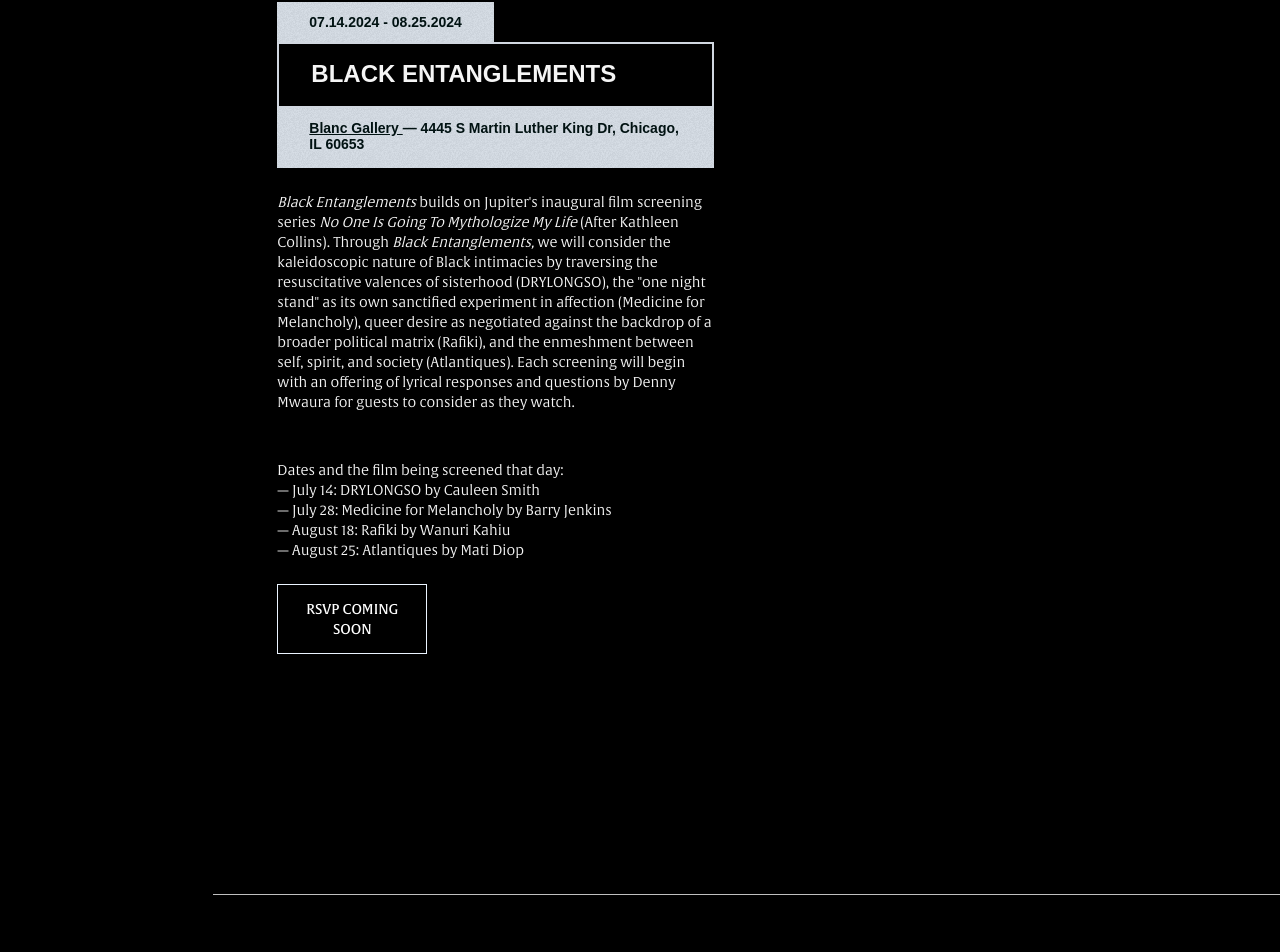
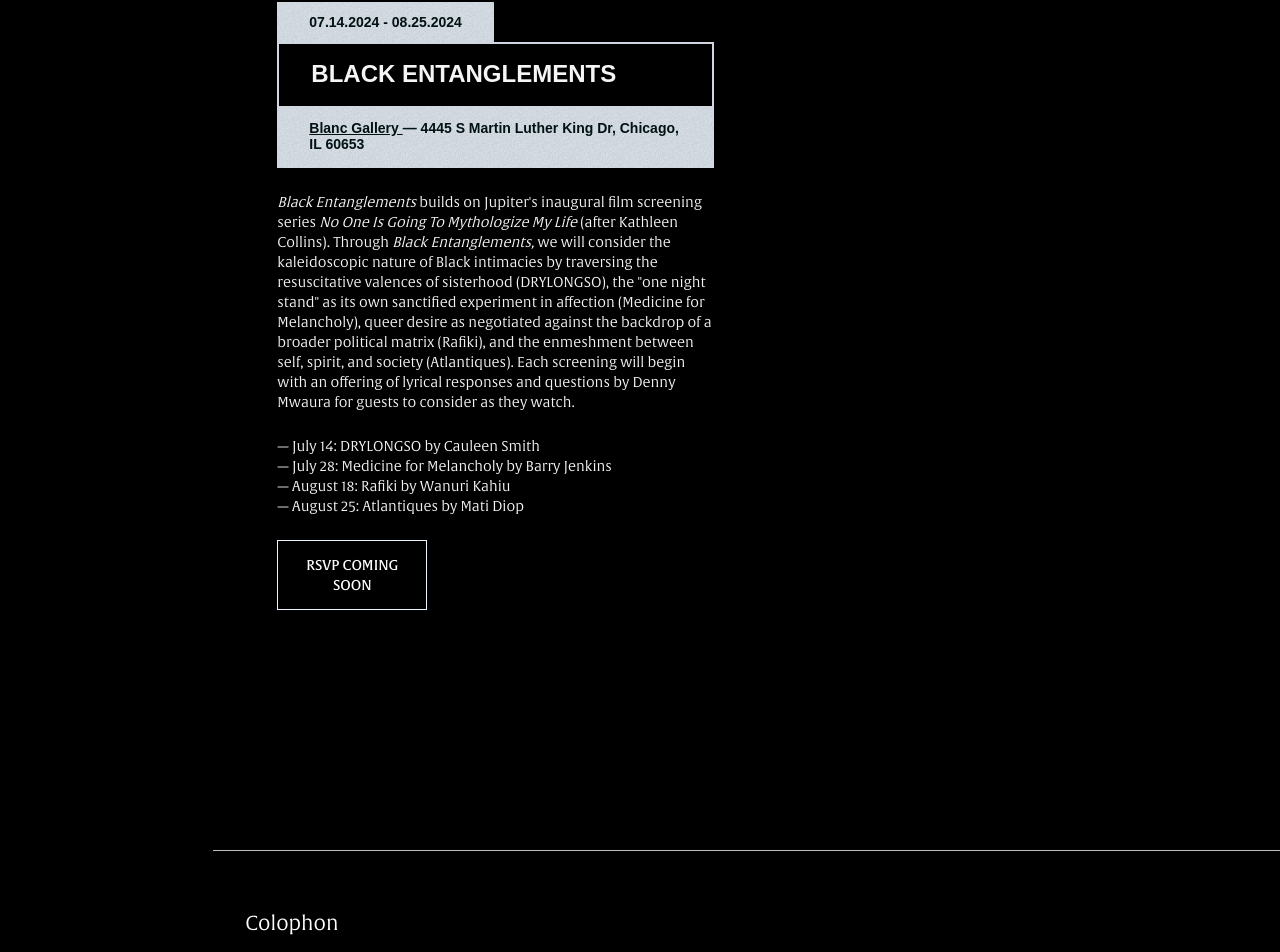
Before and after one commit to lizetteayala1211/jupiter-mag, a Next.js app: page /issue/3 in a window 1280 px wide. Shown: the part 4501-5453 px from the top of the page. Built offline with nearby package versions, Linux system fonts and the light colour scheme; no server answers; a web font is replaced by a local one.

Commit message:
Add files via upload

```diff
--- a/src/app/issue/3/Programs.tsx
+++ b/src/app/issue/3/Programs.tsx
@@ -135,14 +135,13 @@ export function Programs() {
                             </div>
                             <br />
                             <div className="p-event-local-description">
-                                <p> <i> Black Entanglements </i> builds on Jupiter&apos;s inaugural film screening series <i> No One Is Going To Mythologize My Life </i> (After Kathleen Collins). Through <i> Black Entanglements, </i> we will consider the kaleidoscopic nature of Black intimacies by traversing the resuscitative valences of sisterhood (DRYLONGSO)&sbquo; the &quot;one night stand&quot; as its own sanctified experiment in affection (Medicine for Melancholy), queer desire as negotiated against the backdrop of a broader political matrix (Rafiki), and the enmeshment between self, spirit, and society (Atlantiques). Each screening will begin with an offering of lyrical responses and questions by Denny Mwaura for guests to consider as they watch.  </p>
-                                <br/> <br/>
-                                <p> Dates and the film being screened that day: </p>
+                                <p> <i> Black Entanglements </i> builds on Jupiter&apos;s inaugural film screening series <i> No One Is Going To Mythologize My Life </i> (after Kathleen Collins). Through <i> Black Entanglements, </i> we will consider the kaleidoscopic nature of Black intimacies by traversing the resuscitative valences of sisterhood (DRYLONGSO)&sbquo; the &quot;one night stand&quot; as its own sanctified experiment in affection (Medicine for Melancholy), queer desire as negotiated against the backdrop of a broader political matrix (Rafiki), and the enmeshment between self, spirit, and society (Atlantiques). Each screening will begin with an offering of lyrical responses and questions by Denny Mwaura for guests to consider as they watch.  </p>
+                                <br/>
                                 <p> — July 14: DRYLONGSO by Cauleen Smith </p>
                                 <p> — July 28: Medicine for Melancholy by Barry Jenkins </p>
                                 <p> — August 18: Rafiki by Wanuri Kahiu </p>
                                 <p> — August 25: Atlantiques by Mati Diop </p>
-                                <br />
+                                <br/>
                                 <a href="" target="_blank" className="rsvp"> RSVP COMING SOON </a>
                             </div>
                         </div>
```
